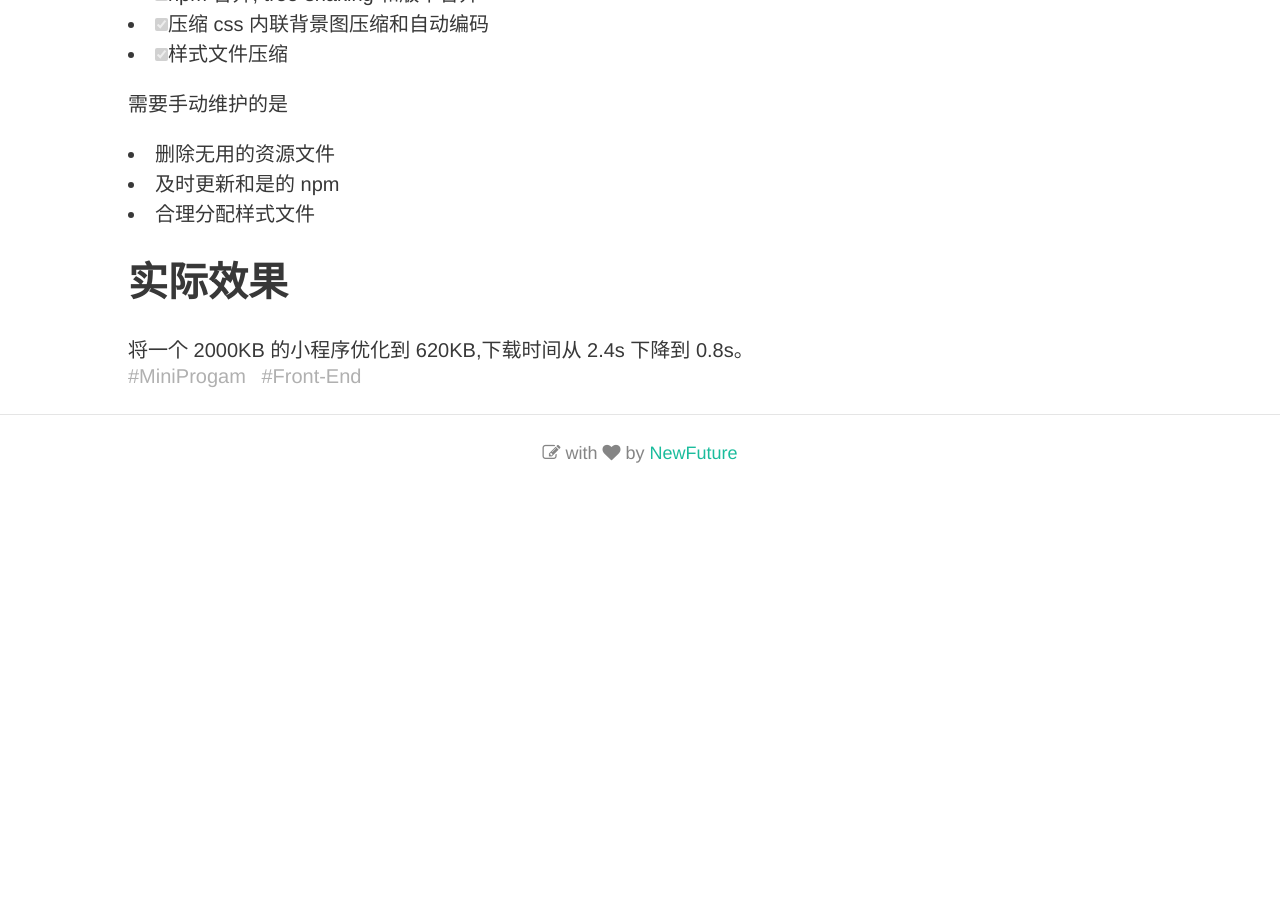
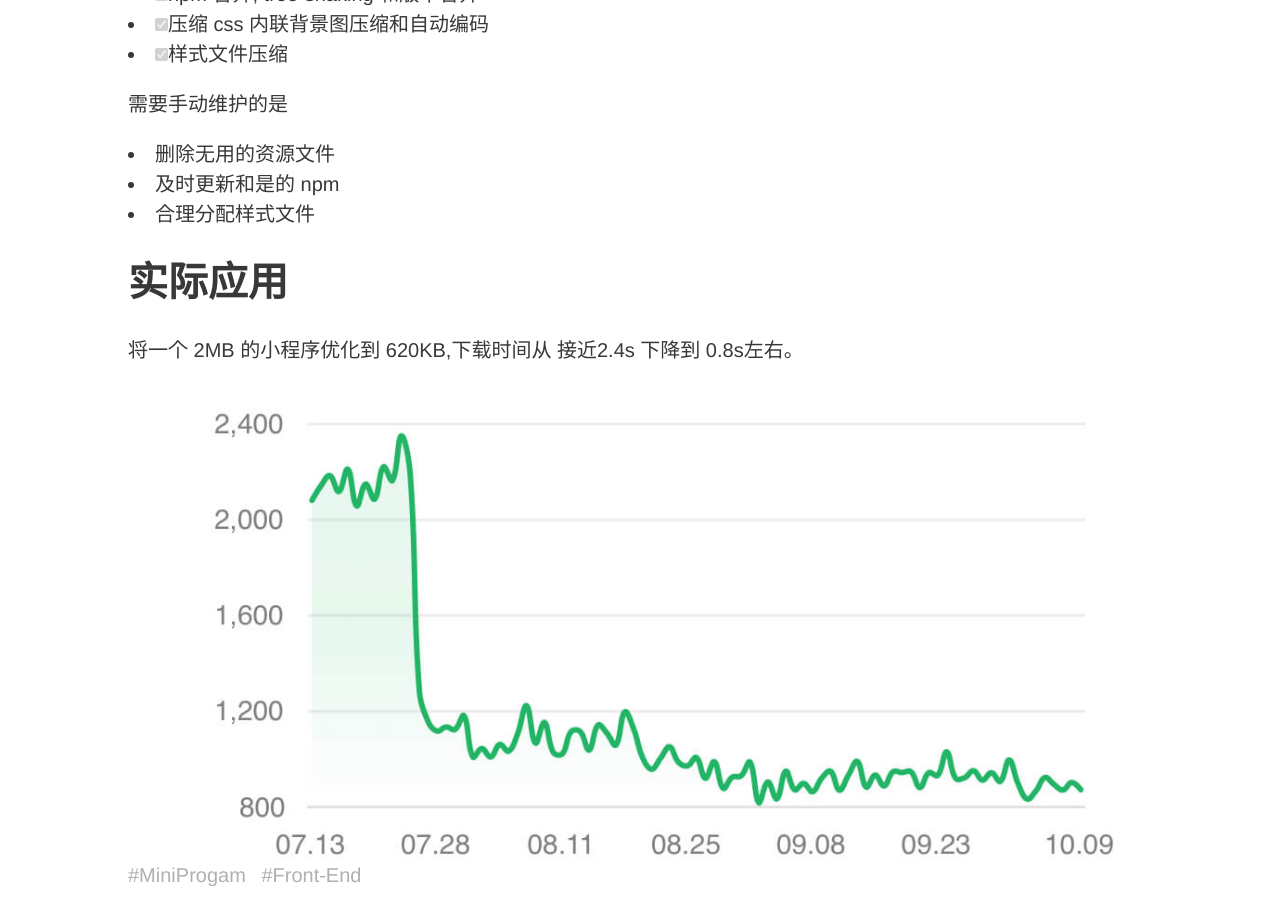
Before and after one commit to NewFuture/blog, a Jekyll site: the page built from _posts/2019-10-09-reduce-miniprogram-package-size.md, in a window 1280 px wide and 900 px high, scrolled down 7454 px. Built offline with Jekyll 4.4.1, drawn with Linux system fonts in a browser that asks for light colours; before the commit the page ends 7947 px from its top, so only the background shows below that.

Commit message:
update(reduce-miniprogram-package-size): image

```diff
--- a/_posts/2019-10-09-reduce-miniprogram-package-size.md
+++ b/_posts/2019-10-09-reduce-miniprogram-package-size.md
@@ -283,6 +283,8 @@ miniprogram_npm
 - 及时更新和是的 npm
 - 合理分配样式文件
 
-## 实际效果
+## 实际应用
 
-将一个 2000KB 的小程序优化到 620KB,下载时间从 2.4s 下降到 0.8s。
+将一个 2MB 的小程序优化到 620KB,下载时间从 接近2.4s 下降到 0.8s左右。
+
+![](/assets/img/reduce-miniprogram-package-size/download-time.jpg)
```
Also changed, not shown: assets/img/reduce-miniprogram-package-size/download-time.jpg.
